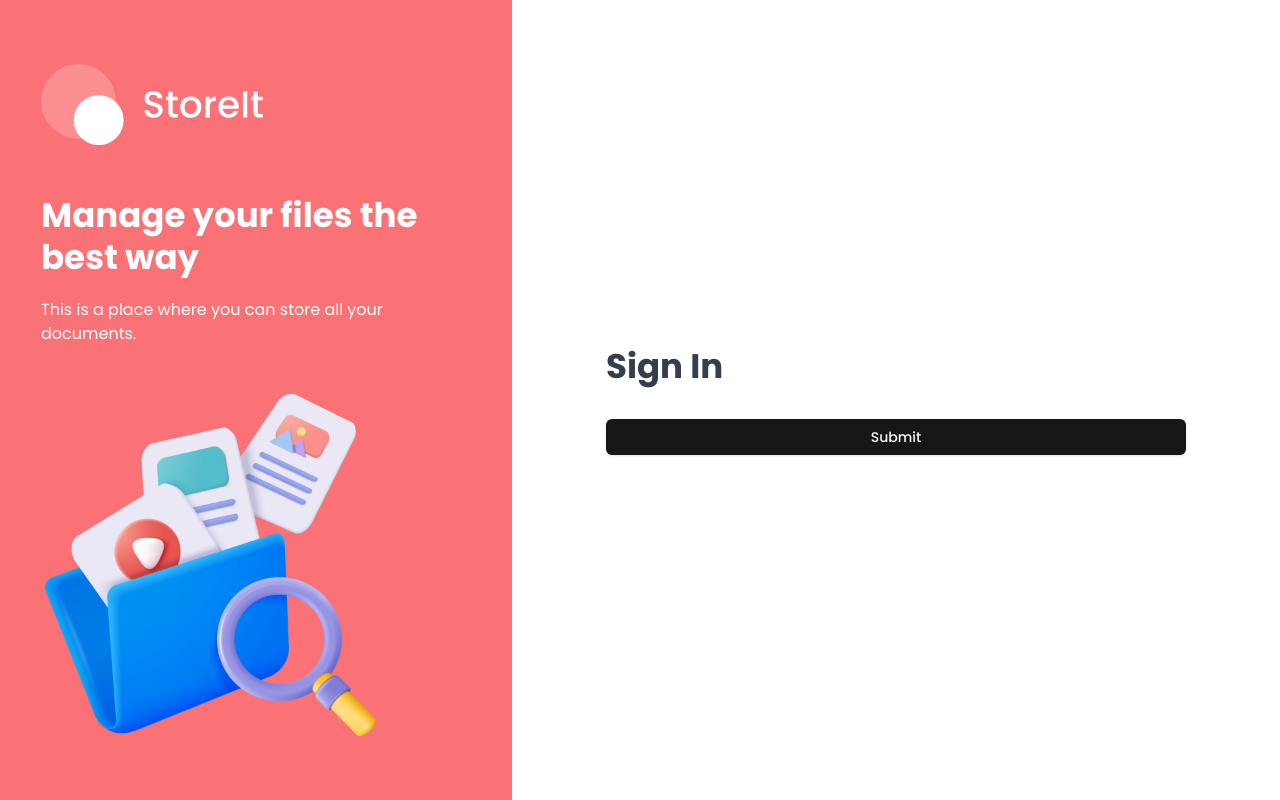
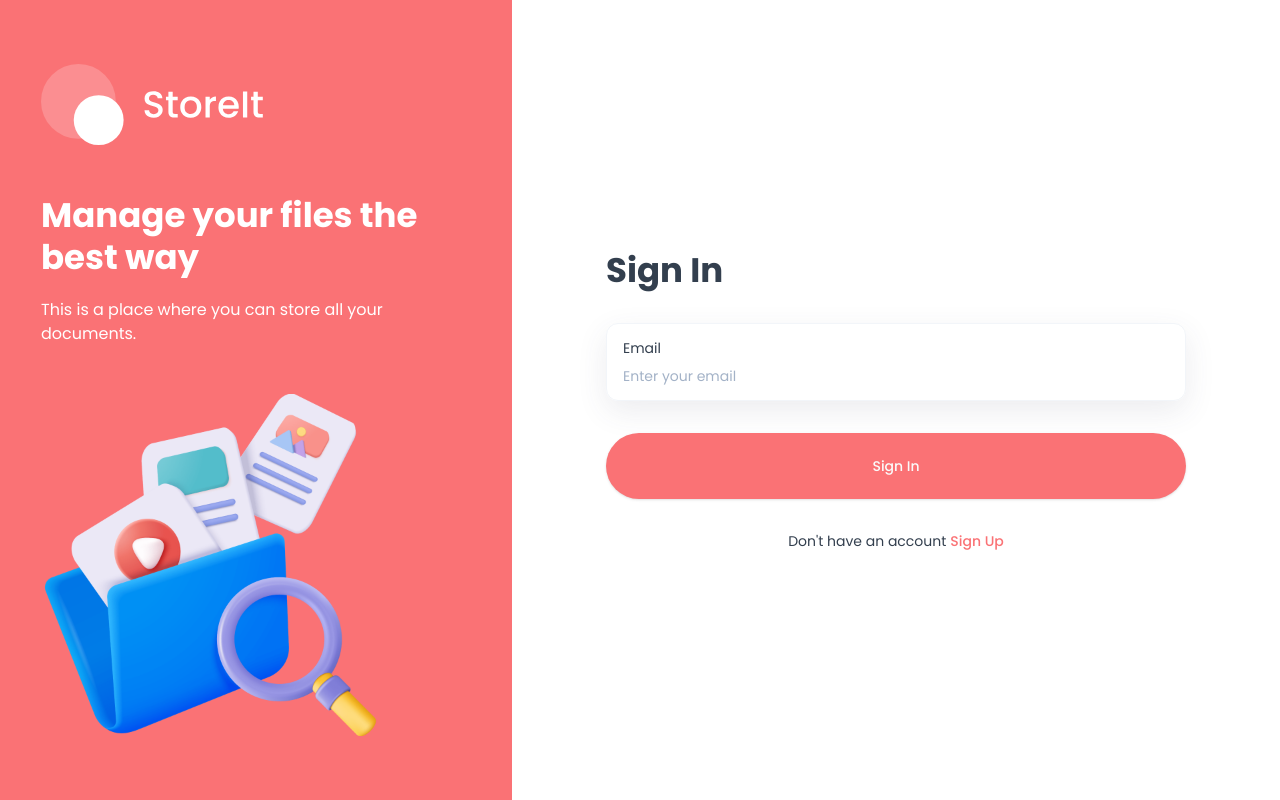
Before and after one commit to VadimKorobec/nextjs-clone, a Next.js app: page /sign-in in a window 1280 px wide. Built offline with nearby package versions, Linux system fonts and the light colour scheme.

Commit message:
add some code

```diff
--- a/components/AuthForm.tsx
+++ b/components/AuthForm.tsx
@@ -14,20 +14,37 @@
   FormMessage,
 } from "@/components/ui/form";
 import { Input } from "@/components/ui/input";
+import { useState } from "react";
+import Image from "next/image";
+import Link from "next/link";
 
-const formSchema = z.object({
-  username: z.string().min(2).max(50),
-});
+type FormType = "sign-in" | "sign-up";
 
 interface AuthFormProps {
-  type: "sign-in" | "sign-up";
+  type: FormType;
 }
 
+const authFormSchema = (formType: FormType) => {
+  return z.object({
+    email: z.string().email(),
+    fullName:
+      formType === "sign-up"
+        ? z.string().min(2).max(50)
+        : z.string().optional(),
+  });
+};
+
 const AuthForm = ({ type }: AuthFormProps) => {
+  const [isLoading, setIsLoading] = useState<boolean>(false);
+  const [errorMessage, setErrorMessage] = useState<string>("");
+
+  const formSchema = authFormSchema(type);
+
   const form = useForm<z.infer<typeof formSchema>>({
     resolver: zodResolver(formSchema),
     defaultValues: {
-      username: "",
+      fullName: "",
+      email: "",
     },
   });
 
@@ -62,7 +79,56 @@
             )}
           />
         )}
-        <Button type="submit">Submit</Button>
+        <FormField
+          control={form.control}
+          name="email"
+          render={({ field }) => (
+            <FormItem>
+              <div className="shad-form-item">
+                <FormLabel className="shad-form-label">Email</FormLabel>
+                <FormControl>
+                  <Input
+                    className="shad-input"
+                    placeholder="Enter your email"
+                    {...field}
+                  />
+                </FormControl>
+              </div>
+              <FormMessage className="shad-form-message" />
+            </FormItem>
+          )}
+        />
+
+        <Button
+          className="form-submit-button"
+          type="submit"
+          disabled={isLoading}
+        >
+          {type === "sign-in" ? "Sign In" : "Sign Up"}
+          {isLoading && (
+            <Image
+              className="ml-2 animate-spin"
+              src="/assets/icons/loader.svg"
+              alt="loader"
+              width={24}
+              height={24}
+            />
+          )}
+        </Button>
+        {errorMessage && <p className="error-message">*{errorMessage}</p>}
+        <div className="body-2 flex justify-center">
+          <p className="text-light-100">
+            {type === "sign-in"
+              ? "Don't have an account"
+              : "Already have an account ?"}
+          </p>
+          <Link
+            className="ml-1 font-medium text-brand"
+            href={type === "sign-in" ? "/sign-up" : "/sign-in"}
+          >
+            {type === "sign-in" ? "Sign Up" : "Sign In"}
+          </Link>
+        </div>
       </form>
     </Form>
   );
```
